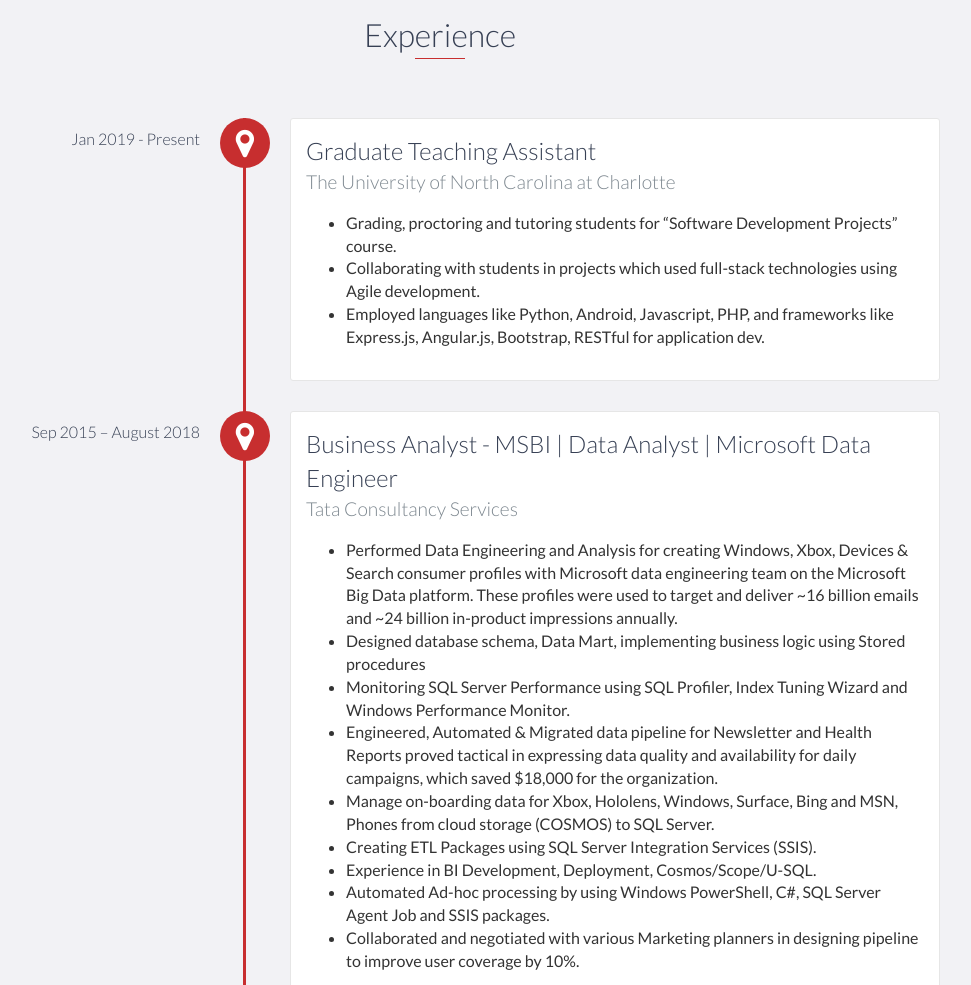
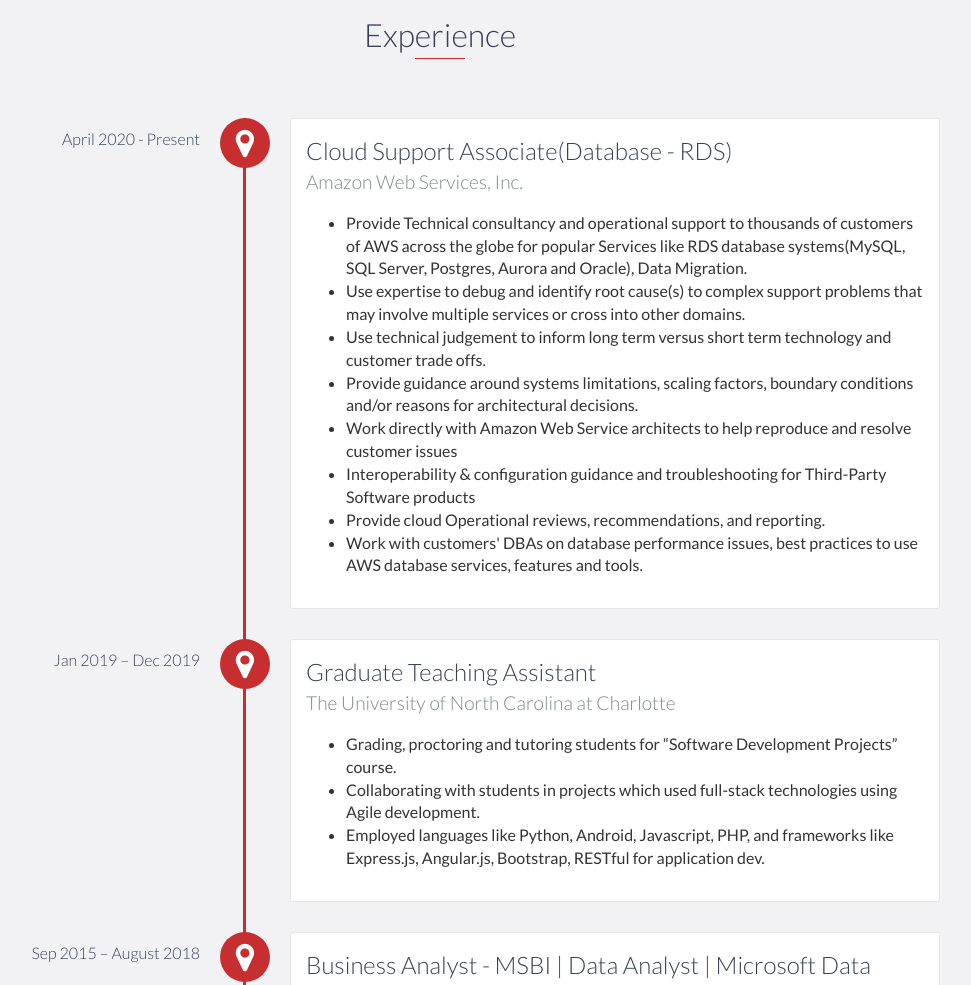
Before and after one commit to jadhavnikhil78/jadhavnikhil78.github.io, a website: page index.html in a window 1280 px wide. Shown: the part 1240-2225 px from the top of the page, without its empty margins (200-1171 px from the left). Drawn offline with nearby package versions, Linux system fonts and the light colour scheme.

Commit message:
Update index.html

```diff
--- a/index.html
+++ b/index.html
@@ -55,7 +55,21 @@
         <div id="experience" class="background-alt">
             <h2 class="heading">Experience</h2>
             <div id="experience-timeline">
-                <div data-date="Jan 2019 - Present">
+                <div data-date="April 2020 - Present">
+                    <h3>Cloud Support Associate(Database - RDS)</h3>
+                    <h4>Amazon Web Services, Inc.</h4>
+                    <ul>
+                        <li>Provide Technical consultancy and operational support to thousands of customers of AWS across the globe for popular Services like RDS database systems(MySQL, SQL Server, Postgres, Aurora and Oracle), Data Migration.</li>
+                        <li>Use expertise to debug and identify root cause(s) to complex support problems that may involve multiple services or cross into other domains.</li>
+                        <li>Use technical judgement to inform long term versus short term technology and customer trade offs.</li>
+                        <li>Provide guidance around systems limitations, scaling factors, boundary conditions and/or reasons for architectural decisions.</li>
+                        <li>Work directly with Amazon Web Service architects to help reproduce and resolve customer issues</li>
+                        <li>Interoperability & configuration guidance and troubleshooting for Third-Party Software products</li>
+                        <li>Provide cloud Operational reviews, recommendations, and reporting.</li>
+                        <li>Work with customers' DBAs on database performance issues, best practices to use AWS database services, features and tools.</li>
+                    </ul>
+                </div>
+                <div data-date="Jan 2019 &ndash; Dec 2019">
                     <h3>Graduate Teaching Assistant</h3>
                     <h4>The University of North Carolina at Charlotte</h4>
                     <ul>
```
